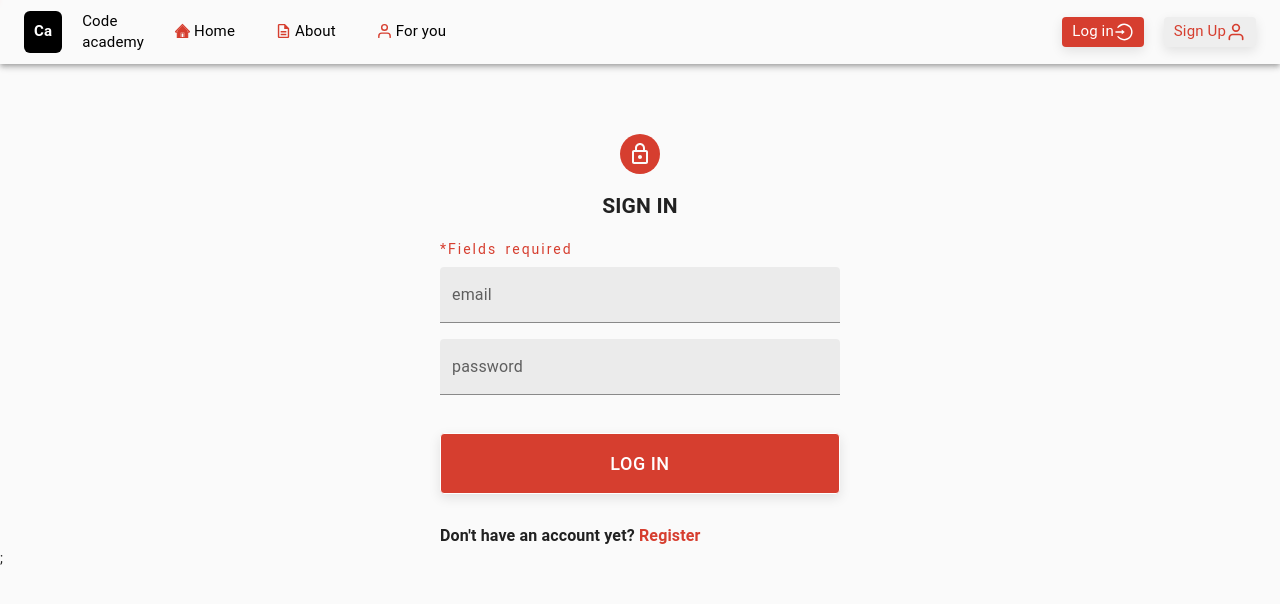
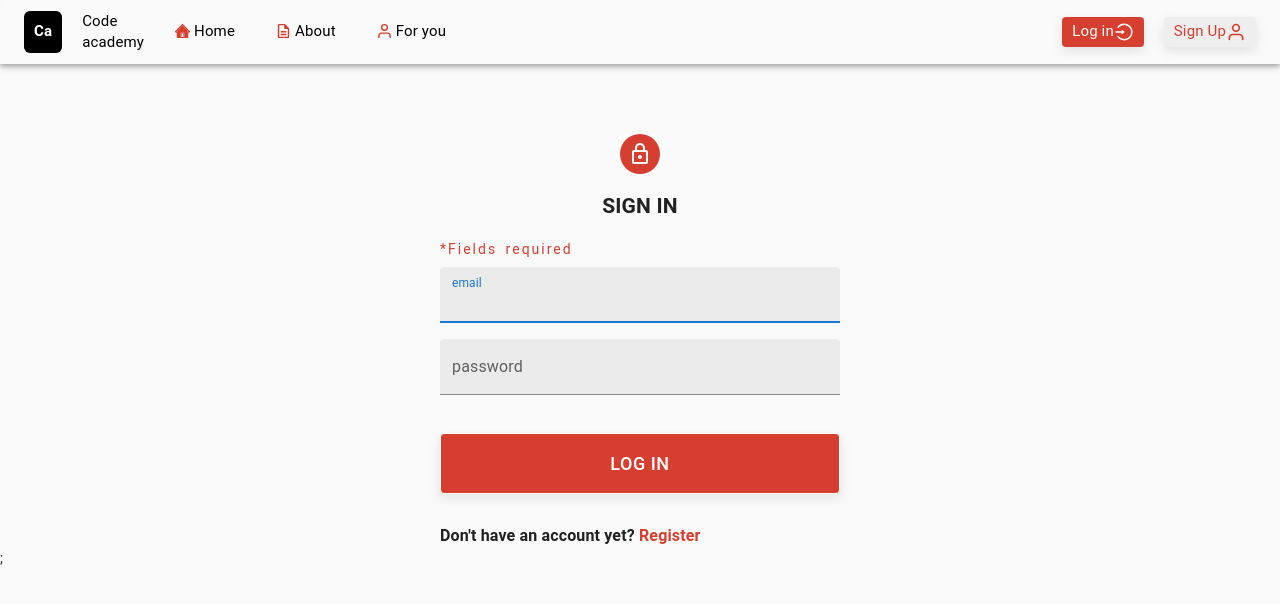
Before and after one commit to SzymonRojek/react-sign-in-up, a React (Create React App) app in the folder client/: page /login in a window 1280 px wide. Shown: the top 604 px of the page. Built offline with nearby package versions, Linux system fonts and the light colour scheme.

Commit message:
add autoFocus

```diff
--- a/client/src/components/EmployeeForm/EmployeeForm.js
+++ b/client/src/components/EmployeeForm/EmployeeForm.js
@@ -31,6 +31,7 @@ const EmployeeForm = (props) => {
           defaultValue=""
           error={!!errors.surname}
           message={errors.name?.message ?? ""}
+          autoFocus
         />
 
         <TextInputController
--- a/client/src/components/LogRegisterForm/SignIn.js
+++ b/client/src/components/LogRegisterForm/SignIn.js
@@ -31,6 +31,7 @@ const SignIn = (props) => {
         defaultValue=""
         error={!!errors.email}
         message={errors.email?.message ?? ""}
+        autoFocus
       />
 
       <TextInputController
--- a/client/src/components/LogRegisterForm/SignUp.js
+++ b/client/src/components/LogRegisterForm/SignUp.js
@@ -31,6 +31,7 @@ const SignUp = (props) => {
         defaultValue=""
         error={!!errors.name}
         message={errors.name?.message ?? ""}
+        autoFocus
       />
 
       <TextInputController
--- a/client/src/components/LogRegisterForm/TextInputController/TextInputController.js
+++ b/client/src/components/LogRegisterForm/TextInputController/TextInputController.js
@@ -11,6 +11,7 @@ const TextInputController = ({
   error,
   message,
   type,
+  autoFocus,
 }) => (
   <>
     <Controller
@@ -28,6 +29,7 @@ const TextInputController = ({
           fullWidth
           margin="dense"
           type={type}
+          autoFocus={autoFocus}
         />
       )}
     />
```
